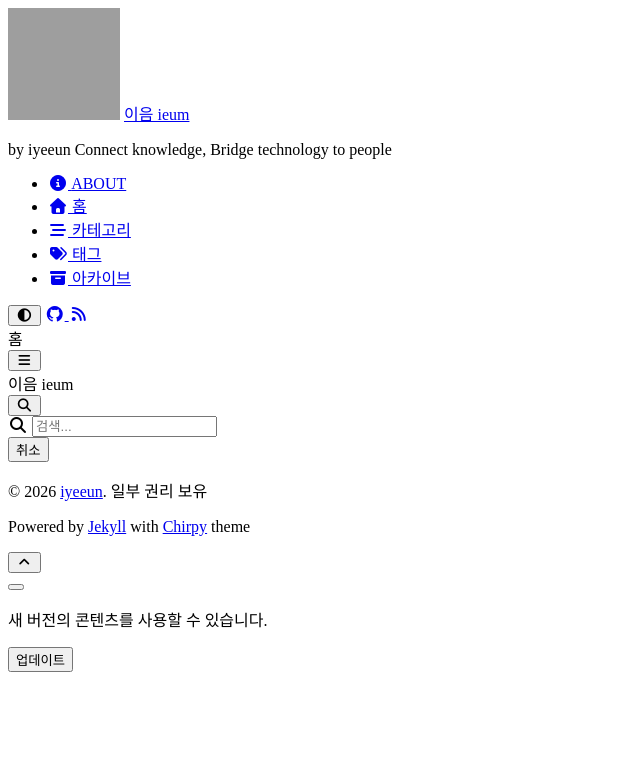
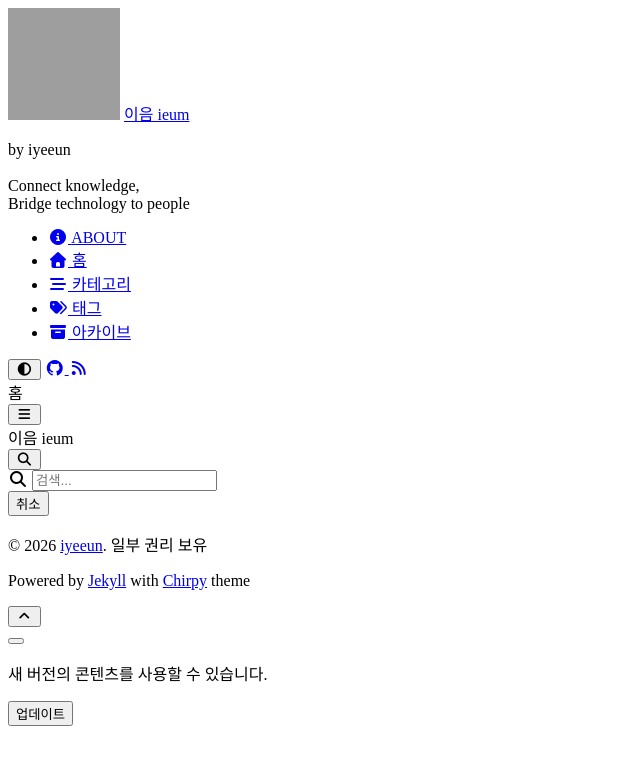
Before and after one commit to iyeeun/iyeeun.github.io, a Jekyll site: the page built from index.html, in a window 1280 px wide. Shown: the top 765 px of the page, without its empty margins (0-640 px from the left). Built offline with Jekyll 4.4.1, drawn with Linux system fonts in a browser that asks for light colours; cached includes are drawn as plain includes; nearby versions of some CDN libraries; some web fonts are replaced; grey boxes are pictures that could not be loaded.

Commit message:
fix: fix tagline newlines for production

```diff
--- a/_includes/sidebar.html
+++ b/_includes/sidebar.html
@@ -12,7 +12,7 @@
     </a>
 
     <a class="site-title d-block" href="{{ '/' | relative_url }}">{{ site.title }}</a>
-    <p class="site-subtitle fst-italic mb-0">{{ site.tagline }}</p>
+    <p class="site-subtitle fst-italic mb-0">{{ site.tagline | newline_to_br }}</p>
   </header>
   <!-- .profile-wrapper -->
 
--- a/_sass/layout/_sidebar.scss
+++ b/_sass/layout/_sidebar.scss
@@ -114,7 +114,6 @@ $sidebar-display: 'sidebar-display'; /* the attribute for sidebar display */
     color: var(--site-subtitle-color);
     margin-top: 0.25rem;
     word-spacing: 1px;
-    white-space: pre-line;
     -webkit-user-select: none;
     -moz-user-select: none;
     -ms-user-select: none;
```
